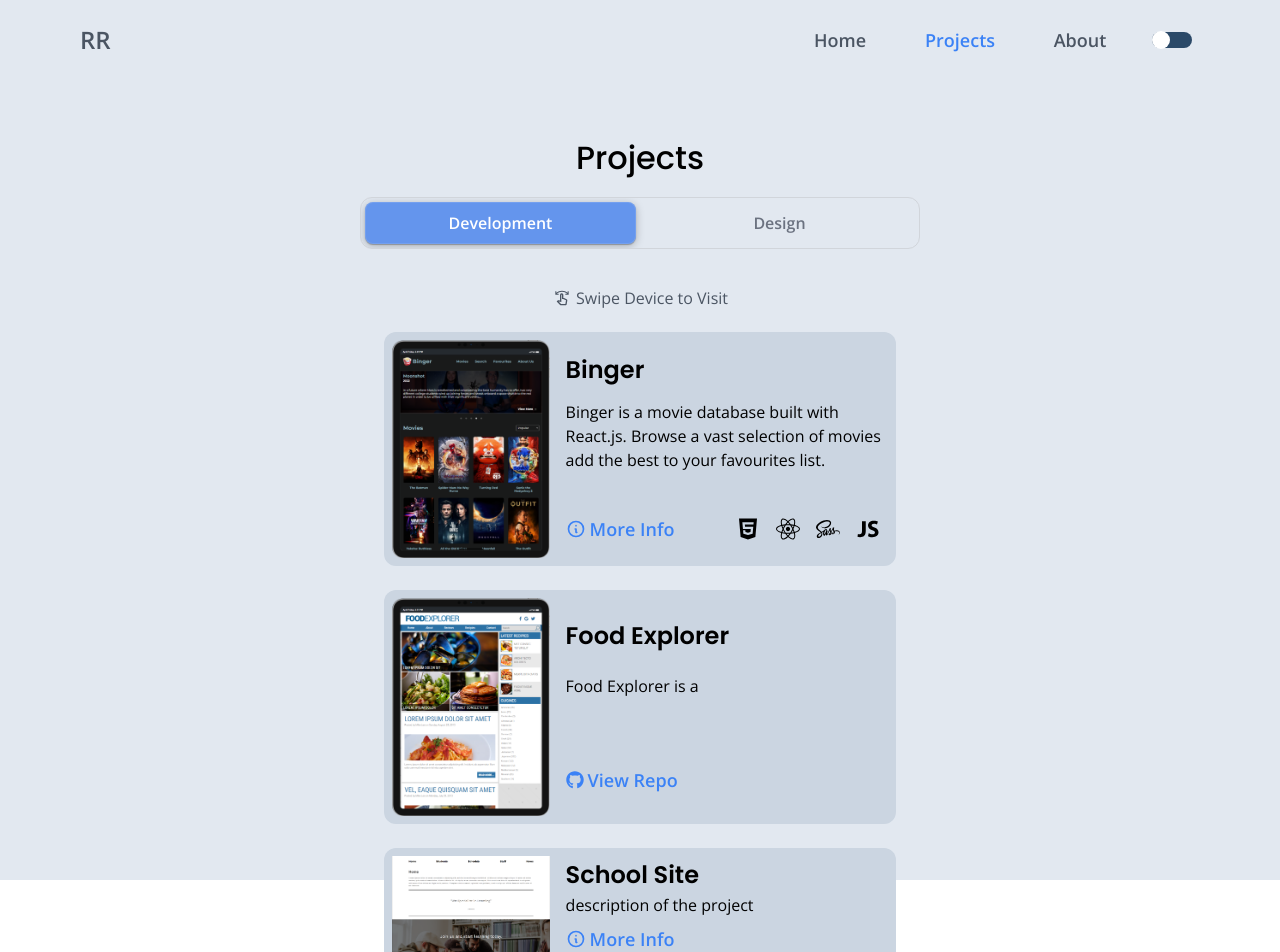
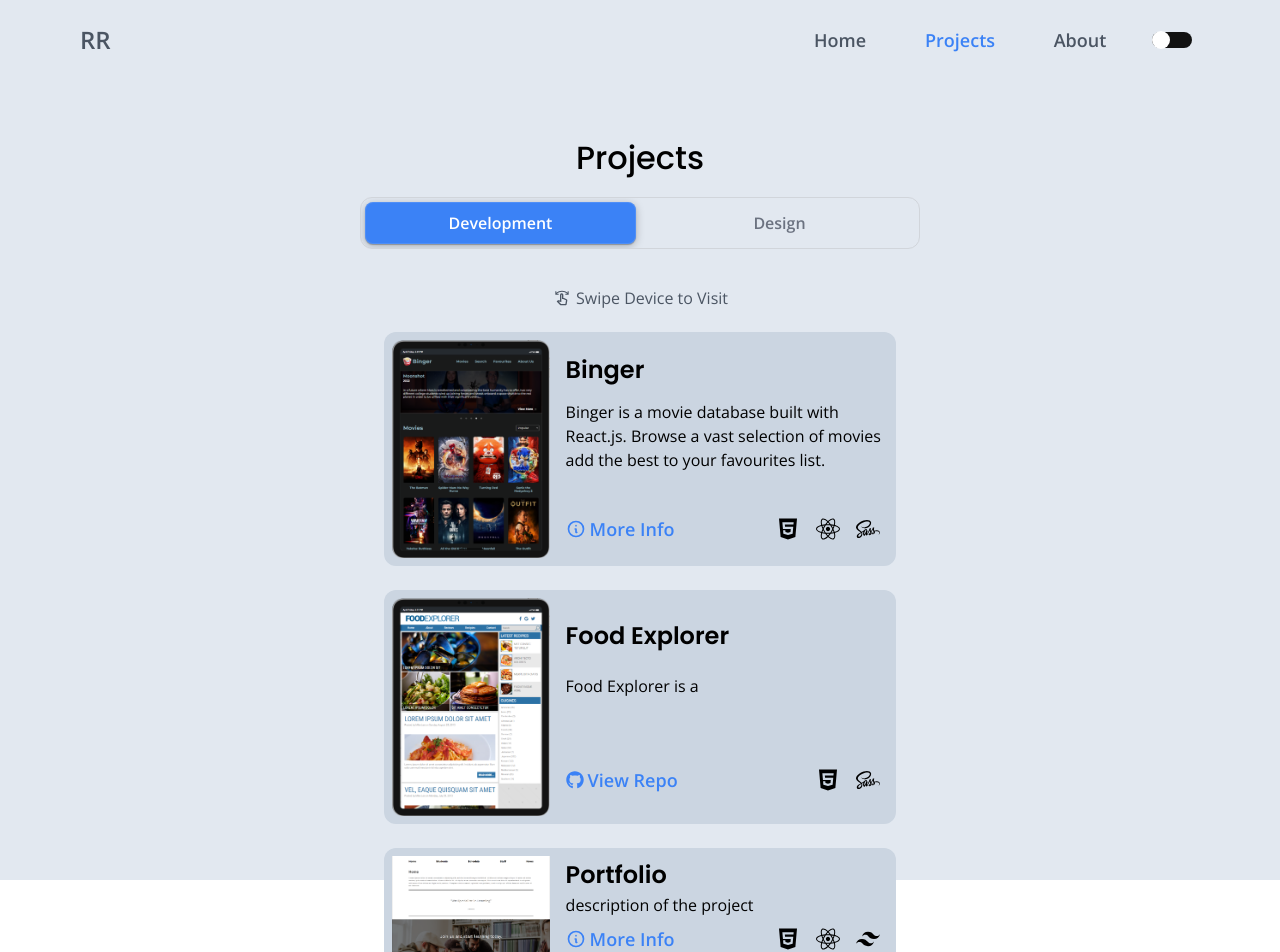
Before and after one commit to rileyr25/react-portfolio, a React (Create React App) app: page /projects in a window 1280 px wide. Shown: the top 952 px of the page. Built offline with nearby package versions, Linux system fonts and the light colour scheme.

Commit message:
added scroll to top wrapper

```diff
--- a/src/App.js
+++ b/src/App.js
@@ -1,16 +1,24 @@
-import { Route, Routes } from 'react-router-dom';
+import { BrowserRouter, Route, Routes, useLocation } from 'react-router-dom';
+import { useLayoutEffect } from 'react';
 import NavBar from './components/global/NavBar';
 import About from './components/pages/About';
 import Home from './components/pages/Home';
 import Lab from './components/pages/Lab';
 import Single from './components/pages/Single';
 import Projects from './components/pages/Projects';
-import useDarkMode from './hooks/useDarkMode';
-import Toggle from './components/global/Toggle';
+
+const Wrapper = ({children}) => {
+  const location = useLocation();
+  useLayoutEffect(() => {
+    document.documentElement.scrollTo(0, 0);
+  }, [location.pathname]);
+  return children
+}
 
 function App() {
   return (
-    <div id='#' className="app bg-slate-200 dark:bg-darkbg dark:text-white mb-14 md:mb-0">
+    <Wrapper>
+    <div id='#' className="app bg-slate-200 dark:bg-darkbg dark:text-white pb-14 md:pb-0">
       <NavBar />
       <Routes>
         <Route path="/" exact element={<Home />}/>
@@ -20,6 +28,7 @@ function App() {
         <Route path='about' element={<About />}/>
       </Routes>
     </div>
+    </Wrapper>
   );
 }
 
--- a/src/data/content.js
+++ b/src/data/content.js
@@ -27,7 +27,6 @@ export const content = {
                     'HTML',
                     'React',
                     'Sass',
-                    'JavaScript',
                 ],
                 about: 'Lorem ipsum dolor sit amet consectetur adipisicing elit. Quam fugiat facilis alias velit vitae provident saepe eos illum nostrum deleniti, recusandae incidunt ad consequuntur soluta maxime totam aspernatur quia quasi?',
             },
@@ -43,17 +42,15 @@ export const content = {
                     img1: 'food-tablet.png',
                 },
                 skills: [
-                    'html',
-                    'css',
-                    'sass',
-                    'javascript',
+                    'HTML',
+                    'Sass',
                 ],
             },
             {
                 type: 'dev',
-                name: 'School',
-                title: 'School Site',
-                liveLink: 'https://www.rileyrobertson.ca/binger',
+                name: 'portfolio',
+                title: 'Portfolio',
+                liveLink: 'https://www.rileyrobertson.ca/',
                 repo: 'https://github.com/rileyr25/binger',
                 excerpt: 'short excerpt',
                 description: 'description of the project',
@@ -61,10 +58,9 @@ export const content = {
                     img1: 'school-laptop.png',
                 },
                 skills: [
-                    'wordpress',
-                    'php',
-                    'sass',
-                    'javascript',
+                    'HTML',
+                    'React',
+                    'Tailwind',
                 ],
                 about: 'Lorem ipsum dolor sit amet consectetur adipisicing elit. Quam fugiat facilis alias velit vitae provident saepe eos illum nostrum deleniti, recusandae incidunt ad consequuntur soluta maxime totam aspernatur quia quasi?',
             },
--- a/src/styles/index.css
+++ b/src/styles/index.css
@@ -58,7 +58,7 @@ h1,h2 {
 	text-indent: -9999px;
 	width: 40px;
 	height: 16px;
-	background: rgb(43, 73, 104);
+	background: #121212;
 	display: block;
 	border-radius: 100px;
 	position: relative;
@@ -100,7 +100,7 @@ label {
 	cursor: pointer;
 }
 input[type=radio]:checked + label{
-	background-color: cornflowerblue;
+	background-color: #3b82f6;
 	color: white;
 	box-shadow: rgba(0, 0, 0, 0.25) 0px 0.0625em 0.0625em, rgba(0, 0, 0, 0.25) 0px 0.125em 0.5em, rgba(255, 255, 255, 0.1) 0px 0px 0px 1px inset;
 }
```
